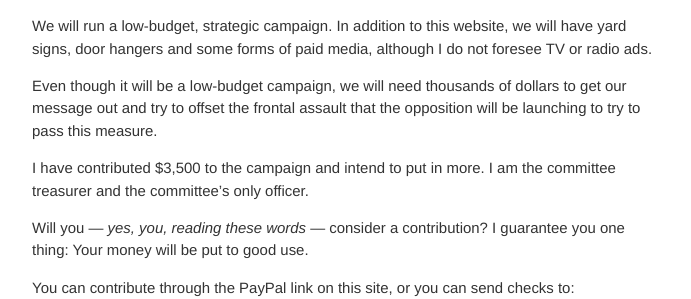
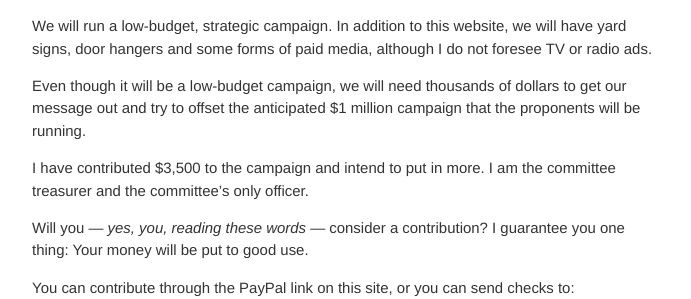
Before and after one commit to jiko/stopabadcure, a Jekyll site: the page built from _posts/2013-09-03-about-us.md, in a window 1280 px wide. Shown: the part 1230-1529 px from the top of the page, without its empty margins (294-985 px from the left). Built offline with Jekyll 4.4.1, drawn with Linux system fonts in a browser that asks for light colours.

Commit message:
Updated 2013-09-03-about-us.md

```diff
--- a/_posts/2013-09-03-about-us.md
+++ b/_posts/2013-09-03-about-us.md
@@ -40,7 +40,7 @@ The committee currently has 22 members, including me. Here are the members, list
 
 We will run a low-budget, strategic campaign. In addition to this website, we will have yard signs, door hangers and some forms of paid media, although I do not foresee TV or radio ads.
 
-Even though it will be a low-budget campaign, we will need thousands of dollars to get our message out and try to offset the frontal assault that the opposition will be launching to try to pass this measure.
+Even though it will be a low-budget campaign, we will need thousands of dollars to get our message out and try to offset the anticipated $1 million campaign that the proponents will be running.
 
 I have contributed $3,500 to the campaign and intend to put in more. I am the committee treasurer and the committee’s only officer.
 
```
